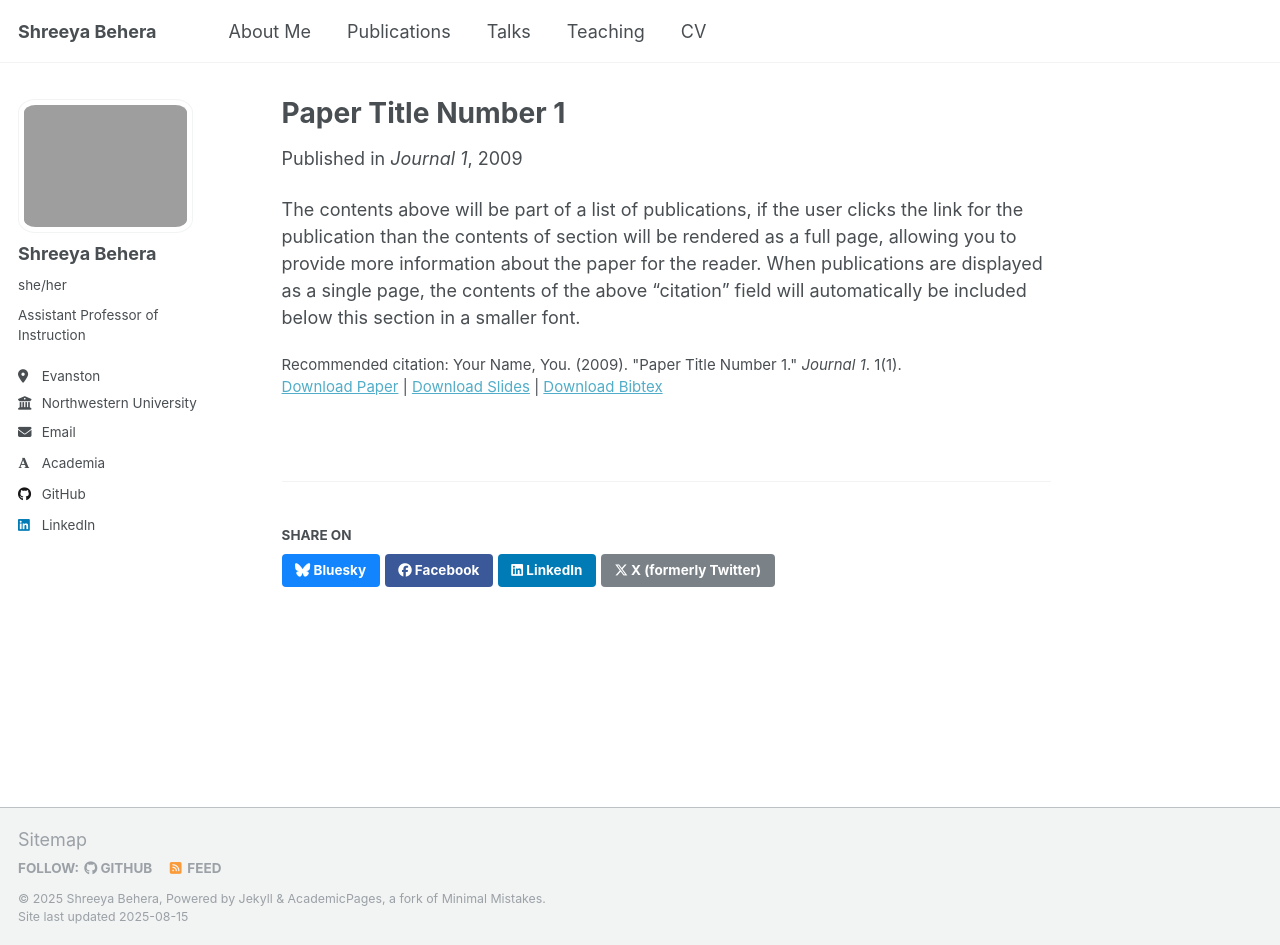
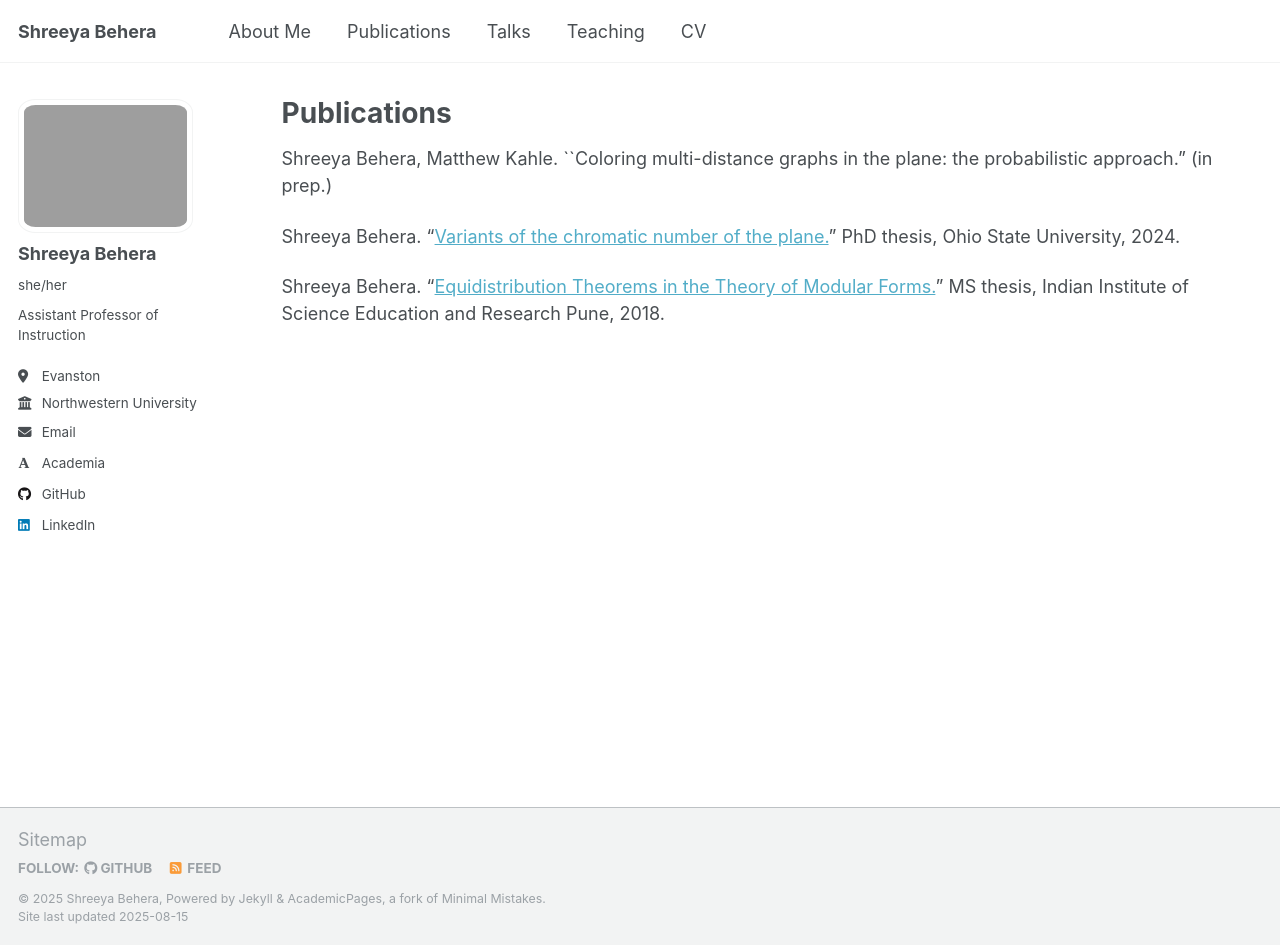
Before and after one commit to Shreeyabehera/shreeyabehera.github.io, a Jekyll site: the page built from _publications/2009-10-01-paper-title-number-1.md, in a window 1280 px wide and 945 px high. Built offline with Jekyll 4.4.1, drawn with Linux system fonts in a browser that asks for light colours; some web fonts are replaced; a script that is not in the unit is left out.

Commit message:
Update 2009-10-01-paper-title-number-1.md

```diff
--- a/_publications/2009-10-01-paper-title-number-1.md
+++ b/_publications/2009-10-01-paper-title-number-1.md
@@ -1,14 +1,12 @@
 ---
-title: "Paper Title Number 1"
-collection: publications
-category: manuscripts
-permalink: /publication/2009-10-01-paper-title-number-1
-excerpt: 'This paper is about the number 1. The number 2 is left for future work.'
-date: 2009-10-01
-venue: 'Journal 1'
-slidesurl: 'http://academicpages.github.io/files/slides1.pdf'
-paperurl: 'http://academicpages.github.io/files/paper1.pdf'
-bibtexurl: 'http://academicpages.github.io/files/bibtex1.bib'
-citation: 'Your Name, You. (2009). &quot;Paper Title Number 1.&quot; <i>Journal 1</i>. 1(1).'
+layout: archive
+title: "Publications"
+permalink: /publications/
+author_profile: true
 ---
-The contents above will be part of a list of publications, if the user clicks the link for the publication than the contents of section will be rendered as a full page, allowing you to provide more information about the paper for the reader. When publications are displayed as a single page, the contents of the above "citation" field will automatically be included below this section in a smaller font.
+
+Shreeya Behera, Matthew Kahle. ``Coloring multi-distance graphs in the plane: the probabilistic approach." (in prep.)
+
+Shreeya Behera. “[Variants of the chromatic number of the plane.](https://etd.ohiolink.edu/acprod/odb_etd/r/etd/search/10?p10_accession_num=osu1721229670062474&clear=10&session=27173599190969)" PhD thesis, Ohio State University, 2024.
+
+Shreeya Behera. “[Equidistribution Theorems in the Theory of Modular Forms.](http://dr.iiserpune.ac.in:8080/xmlui/handle/123456789/1017)" MS thesis, Indian Institute of Science Education and Research Pune, 2018.
```
